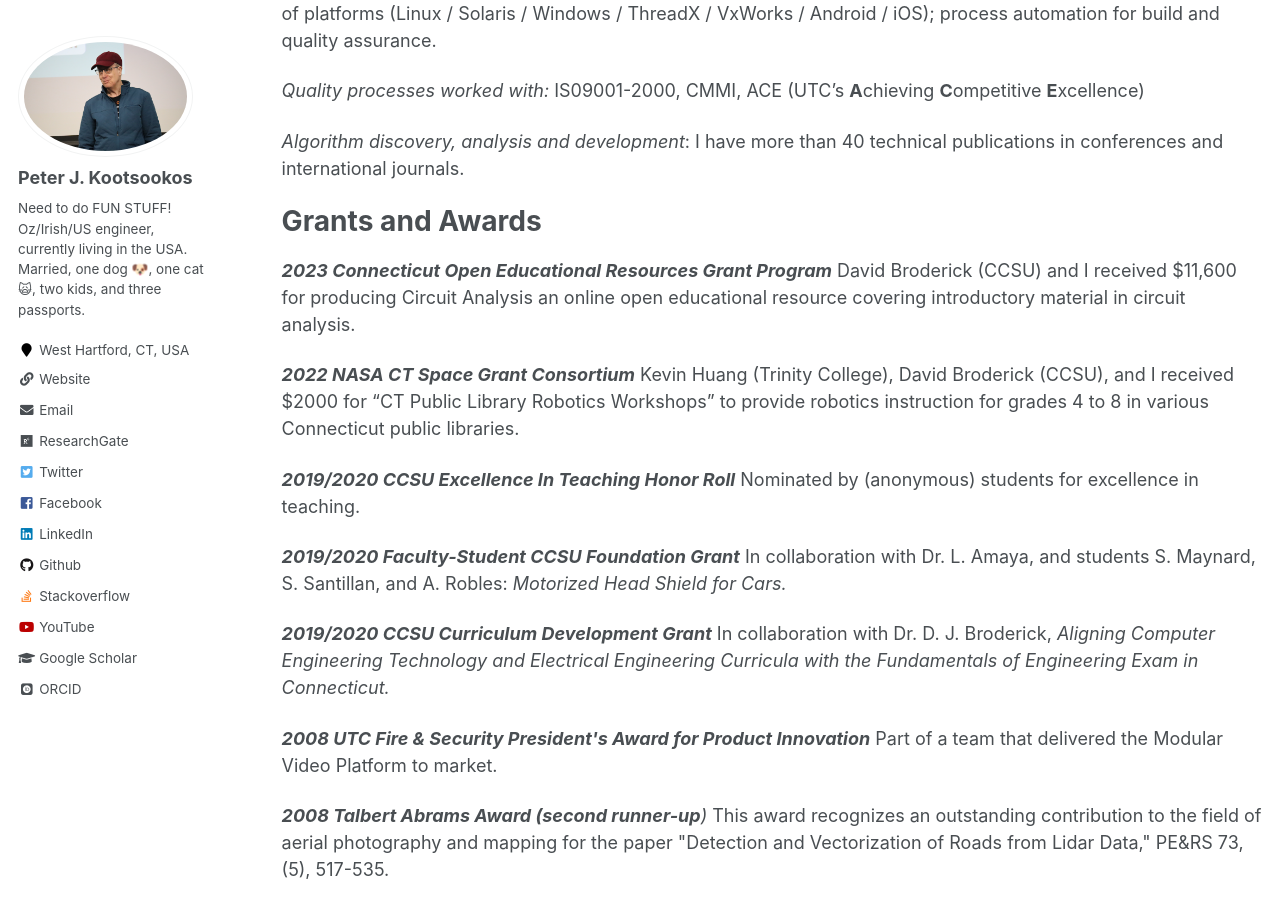
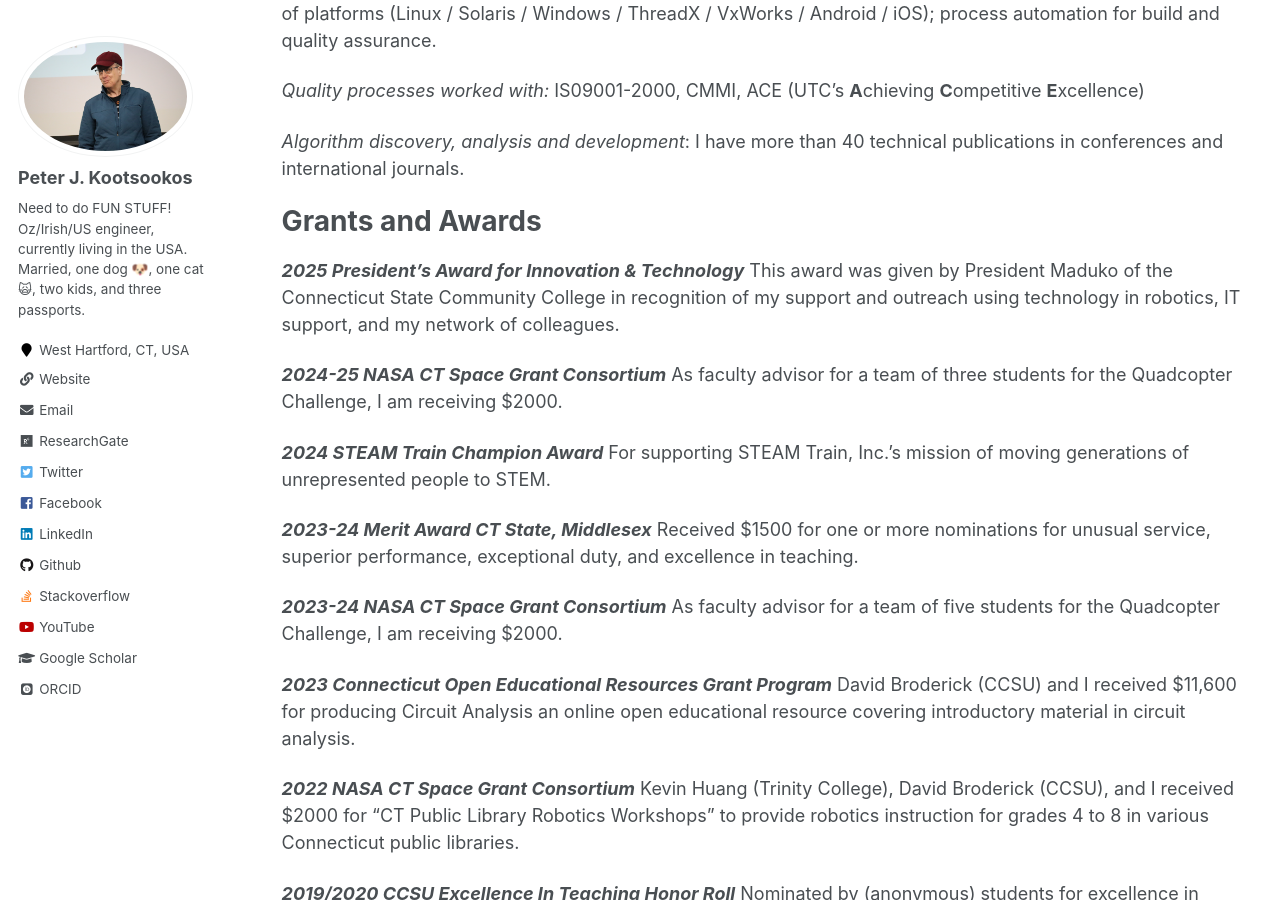
Before and after one commit to kootsoop/kootsoop.github.io, a Jekyll site: the page built from _pages/cv.md, in a window 1280 px wide and 900 px high, scrolled down 838 px. Built offline with Jekyll 4.4.1, drawn with Linux system fonts in a browser that asks for light colours; some web fonts are replaced; some of the changed text lies outside the part shown.

Commit message:
Updates to CV.

```diff
--- a/_pages/cv.md
+++ b/_pages/cv.md
@@ -52,6 +52,21 @@ technical publications in conferences and international journals.
 
 Grants and Awards
 =================
+
+***2025 President’s Award for Innovation & Technology***
+This award was given by President Maduko of the Connecticut State Community College in recognition of my support and outreach using technology in robotics, IT support, and my network of colleagues.
+
+***2024-25 NASA CT Space Grant Consortium***
+As faculty advisor for a team of three students for the Quadcopter Challenge, I am receiving $2000.
+
+***2024 STEAM Train Champion Award***
+For supporting STEAM Train, Inc.’s mission of moving generations of unrepresented people to STEM.
+
+***2023-24 Merit Award CT State, Middlesex***
+Received $1500 for one or more nominations for unusual service, superior performance, exceptional duty, and excellence in teaching.
+
+***2023-24 NASA CT Space Grant Consortium***
+As faculty advisor for a team of five students for the Quadcopter Challenge, I am receiving $2000.
 
 ***2023 Connecticut Open Educational Resources Grant Program***
 David Broderick (CCSU) and I received $11,600 for producing Circuit Analysis an online open educational resource covering introductory material in circuit analysis.
@@ -177,7 +192,6 @@ Actively participates in multiple IP litigations in the areas of Network & Telec
 20.	DAILY NEWS, LP; CHICAGO TRIBUNE COMPANY, LLC; ORLANDO SENTINEL COMMUNICATIONS COMPANY, LLC; SUN-SENTINEL COMPANY, LLC; SAN JOSE MERCURY- NEWS, LLC; DP MEDIA NETWORK, LLC; ORB PUBLISHING, LLC; AND NORTHWEST PUBLICATIONS, LLC, v. MICROSOFT CORPORATION, OPENAI, INC., OPENAI LP, OPENAI GP, LLC, OPENAI, LLC, OPENAI OPCO, LLC, OPENAI GLOBAL, LLC, OAI CORPORATION, LLC, and OPENAI HOLDINGS, LLC, (Civil Action No. 1:24-cv-03285-SHS, Southern District of New York)
 21.	X Corp. v. Bright Data, Ltd., (No. C 23-03698-WHA, N.D. Cal.)
 22.	FOUR BATONS WIRELESS, LLC v. SAMSUNG ELECTRONICS CO., LTD., SAMSUNG ELECTRONICS AMERICA, INC. (Case No. 2:24-CV-0284-JRG, Eastern District of Texas, Marshall Divisio)
-
 
 ### Founder, Teeny Tiny Apps LLC (01/2020 to present)
 
```
Also changed, not shown: other parts of _pages/cv.md (+1 -1 lines).
